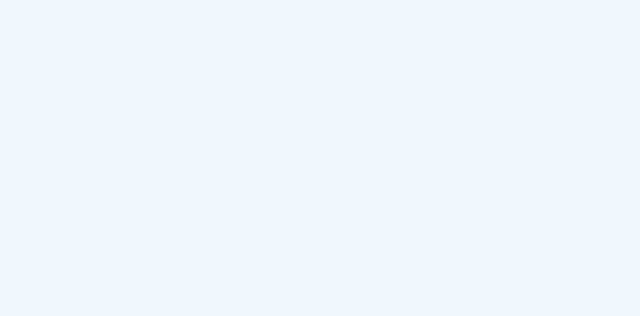
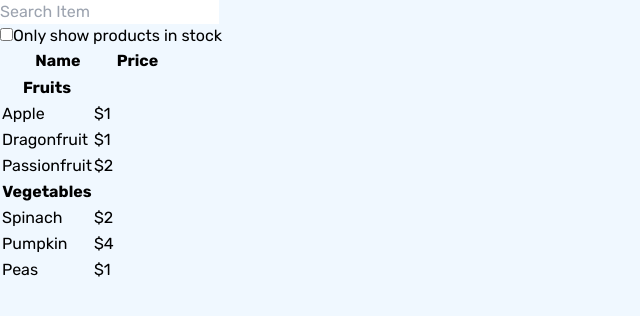
Before and after one commit to harshitgupta0032/reactPractice, a React (Vite) app: page /productjson in a window 1280 px wide. Before the commit this address had no page. Shown: the top 316 px of the page, without its empty margins (0-640 px from the left). Built offline with nearby package versions, Linux system fonts and the light colour scheme.

Commit message:
complete json reactdoc

```diff
--- a/src/AllRouter/AllRoutes.jsx
+++ b/src/AllRouter/AllRoutes.jsx
@@ -2,15 +2,17 @@ import { Route, Routes } from "react-router-dom";
 import Home from "../Component/Home";
 import Counter from "../Component/Counter/Counter";
 import TicTacToe from "../Component/TicTacToe/TicTacToe";
+import ProductByJson from "../Component/ProductByJson/ProductByJson";
 
-const AllRouters = ()=>{
-    return<>
-    <Routes>
-        <Route path="/" element={<Home/>}/>
-        <Route path="/home" element={<Home/>}/>
-        <Route path="/counter" element={<Counter/>}/>
-        <Route path="/tictacteo" element={<TicTacToe/>}/>
-    </Routes>
+const AllRouters = () => {
+    return <>
+        <Routes>
+            <Route path="/" element={<Home />} />
+            <Route path="/home" element={<Home />} />
+            <Route path="/counter" element={<Counter />} />
+            <Route path="/tictacteo" element={<TicTacToe />} />
+            <Route path="/productjson" element={<ProductByJson />} />
+        </Routes>
     </>
 }
 export default AllRouters;
--- a/src/Component/Counter/Counter.jsx
+++ b/src/Component/Counter/Counter.jsx
@@ -1,11 +1,16 @@
 import { useState } from "react";
 import SeparatedCountButton from "./SeparatedCountButton";
 import TogetherCountButton from "./TogetherCountButton";
+import { useNavigate } from "react-router-dom";
 
 const Counter = () => {
     const [count, setCount] = useState(0);
     const handleButton = ()=>{
         setCount(count+1);
+    }
+    const Navigate = useNavigate();
+    const GoBack = ()=>{
+        return Navigate(-1);
     }
     return (
         <>
@@ -20,6 +25,10 @@ const Counter = () => {
                     <TogetherCountButton onClick={handleButton} count={count}/>
                     <TogetherCountButton onClick={handleButton} count={count}/>
                 </div>
+                <div className="flex flex-wrap gap-3 mt-8">
+                    <button className="bg-slate-900 py-1 px-4 rounded-lg"><a href="https://github.com/harshitgupta0032/reactPractice/tree/main/src/Component/Counter" className="w-full h-full">See Code</a></button>
+                    <button onClick={GoBack} className="bg-slate-900 py-1 px-4 rounded-lg">Go Back</button>
+                </div>
             </div>
         </>
     )
--- a/src/Component/Home.jsx
+++ b/src/Component/Home.jsx
@@ -7,6 +7,7 @@ const Home = () => {
                 <h1 className="font-bold text-xl  text-white sm:text-2xl">Practice ReactDoc</h1>
                 <LinkButton title={"Counter"} routepath={"/counter"}/>
                 <LinkButton title={"Tic-Tac-Toe"} routepath={"/tictacteo"}/>
+                <LinkButton title={"Product by Json"} routepath={"/productjson"}/>
             </div>
         </>
     )
--- /dev/null
+++ b/src/Component/ProductByJson/FilterableProduct.jsx
@@ -0,0 +1,25 @@
+import { useEffect, useState } from "react";
+import products from "./Product.json"
+import SearchBar from "./SearchBar";
+import ProductTable from "./ProductTable";
+const FilterableProduct = () => {
+    const [filterText, setFilterText] = useState("");
+    const [isStockProduct, setIsStockProduct] = useState(false);
+    const handleInputText = (e) => {
+        setFilterText(e.target.value);
+    }
+    const handleStockProduct = (e) => {
+        setIsStockProduct(e.target.checked);
+    }
+    useEffect(()=>{
+
+    },[filterText, isStockProduct])
+    return (
+        <>
+            <SearchBar filterText={filterText} handleInputText={handleInputText} isStockProduct={isStockProduct} handleStockProduct={handleStockProduct} />
+            <ProductTable products={products}  filterText={filterText} isStockProduct={isStockProduct} />
+        </>
+    )
+}
+
+export default FilterableProduct;
--- /dev/null
+++ b/src/Component/ProductByJson/Product.json
@@ -0,0 +1,38 @@
+[
+    {
+        "category": "Fruits",
+        "price": "$1",
+        "stocked": true,
+        "name": "Apple"
+    },
+    {
+        "category": "Fruits",
+        "price": "$1",
+        "stocked": true,
+        "name": "Dragonfruit"
+    },
+    {
+        "category": "Fruits",
+        "price": "$2",
+        "stocked": false,
+        "name": "Passionfruit"
+    },
+    {
+        "category": "Vegetables",
+        "price": "$2",
+        "stocked": true,
+        "name": "Spinach"
+    },
+    {
+        "category": "Vegetables",
+        "price": "$4",
+        "stocked": false,
+        "name": "Pumpkin"
+    },
+    {
+        "category": "Vegetables",
+        "price": "$1",
+        "stocked": true,
+        "name": "Peas"
+    }
+]
--- /dev/null
+++ b/src/Component/ProductByJson/ProductByJson.jsx
@@ -0,0 +1,12 @@
+import FilterableProduct from "./FilterableProduct";
+
+const ProductByJson = () => {
+    return <>
+        <div className="min-h-screen h-fit w-full flex justify-center items-center flex-col gap-6">
+            <div className="w-fit h-fit flex flex-col gap-5 items-center bg-white px-3 sm:px-5 py-3">
+                <FilterableProduct />
+            </div>
+        </div>
+    </>
+}
+export default ProductByJson;
--- /dev/null
+++ b/src/Component/ProductByJson/ProductCategory.jsx
@@ -0,0 +1,8 @@
+const ProductCategory = ({ category }) => {
+    return <>
+        <tr className="w-full flex justify-center">
+            <th>{category}</th>
+        </tr>
+    </>
+}
+export default ProductCategory;
--- /dev/null
+++ b/src/Component/ProductByJson/ProductRow.jsx
@@ -0,0 +1,14 @@
+const ProductRow = ({ productName, price, productStock }) => {
+
+    const name = productStock ? productName : <span className="text-red-500">{productName}</span>
+
+    return (
+        <>
+            <tr className="w-full flex justify-around my-3">
+                <td>{name}</td>
+                <td>{price}</td>
+            </tr>
+        </>
+    )
+}
+export default ProductRow;
--- /dev/null
+++ b/src/Component/ProductByJson/ProductTable.jsx
@@ -0,0 +1,42 @@
+import ProductCategory from "./ProductCategory";
+import ProductRow from "./ProductRow";
+
+const ProductTable = ({ products, filterText, isStockProduct }) => {
+    const Rows = [];
+    let lastCategory = null;
+
+    const filteredProducts = filterText ? products.filter((product) => product.name.toLowerCase().includes(filterText.toLowerCase()))
+    : products;
+
+    filteredProducts.forEach((product) => {
+        if (product.category !== lastCategory) {
+            Rows.push(<ProductCategory category={product.category} />)
+        }
+        if (isStockProduct) {
+            if (product.stocked) {
+                Rows.push(<ProductRow productName={product.name} price={product.price} productStock={product.stocked} />)
+                lastCategory = product.category;
+            } else {
+                return;
+            }
+        } else {
+            Rows.push(<ProductRow productName={product.name} price={product.price} productStock={product.stocked} />)
+            lastCategory = product.category;
+        }
+    })
+
+    return (
+        <>
+            <table className=" h-72 w-72">
+                <tr className="w-full flex justify-around">
+                    <th>Name</th>
+                    <th>Price</th>
+                </tr>
+                <tr className="w-full  flex justify-around">
+                    <td className="w-full">{Rows}</td>
+                </tr>
+            </table>
+        </>
+    )
+}
+export default ProductTable;
--- /dev/null
+++ b/src/Component/ProductByJson/SearchBar.jsx
@@ -0,0 +1,14 @@
+const SearchBar = ({ filterText, handleInputText, isStockProduct, handleStockProduct }) => {
+    return <>
+        <div className="h-fit p-2 w-fit gap-4 bg-white flex flex-col justify-center items-center">
+            <div>
+                <input className="border-gray-400 border-2 px-3 py-1 rounded-xl outline-gray-600" placeholder="Search Item" value={filterText} onChange={handleInputText} type="text" />
+            </div>
+            <div className="flex gap-3">
+                <input type="checkbox"  id="checkbox" checked={isStockProduct} onChange={handleStockProduct}/>
+                <label htmlFor="checkbox">Only show products in stock</label>
+            </div>
+        </div>
+    </>
+}
+export default SearchBar;
--- a/src/Component/TicTacToe/TicTacToe.jsx
+++ b/src/Component/TicTacToe/TicTacToe.jsx
@@ -1,9 +1,11 @@
 import { useState } from "react";
 import SquareButton from "./SquareButton";
 import CalculateWinner from "./CalculateWinner";
+import { useNavigate } from "react-router-dom";
 const TicTacToe = () => {
     const [square, setSquare] = useState(Array(9).fill(null));
     const [xIsNext, setXInNext] = useState(true);
+    const Navigate = useNavigate();
     const HandleSquare = (i) => {
         if (square[i] || CalculateWinner(square)) return;
 
@@ -28,6 +30,9 @@ const TicTacToe = () => {
         setSquare(Array(9).fill(null));
         setXInNext(true);
     }
+    const GoBack = ()=>{
+        return Navigate(-1);
+    }
     return (
         <>
             <div className="min-h-screen h-fit w-full text-white flex justify-center items-center flex-col gap-6">
@@ -45,6 +50,10 @@ const TicTacToe = () => {
                 </div>
                 <div className="font-bold text-lg  text-white sm:text-xl">{status}</div>
                 <button onClick={ResetGame} className="bg-slate-900 py-1 px-4 rounded-lg">Reset Game</button>
+                <div className="flex flex-wrap gap-3 mt-3">
+                    <button onClick={GoBack} className="bg-slate-900 py-1 px-4 rounded-lg">Go Back</button>
+                    <button className="bg-slate-900 py-1 px-4 rounded-lg"><a href="https://github.com/harshitgupta0032/reactPractice/tree/main/src/Component/TicTacToe" className="w-full h-full">See Code</a></button>
+                </div>
             </div>
         </>
     )
```
